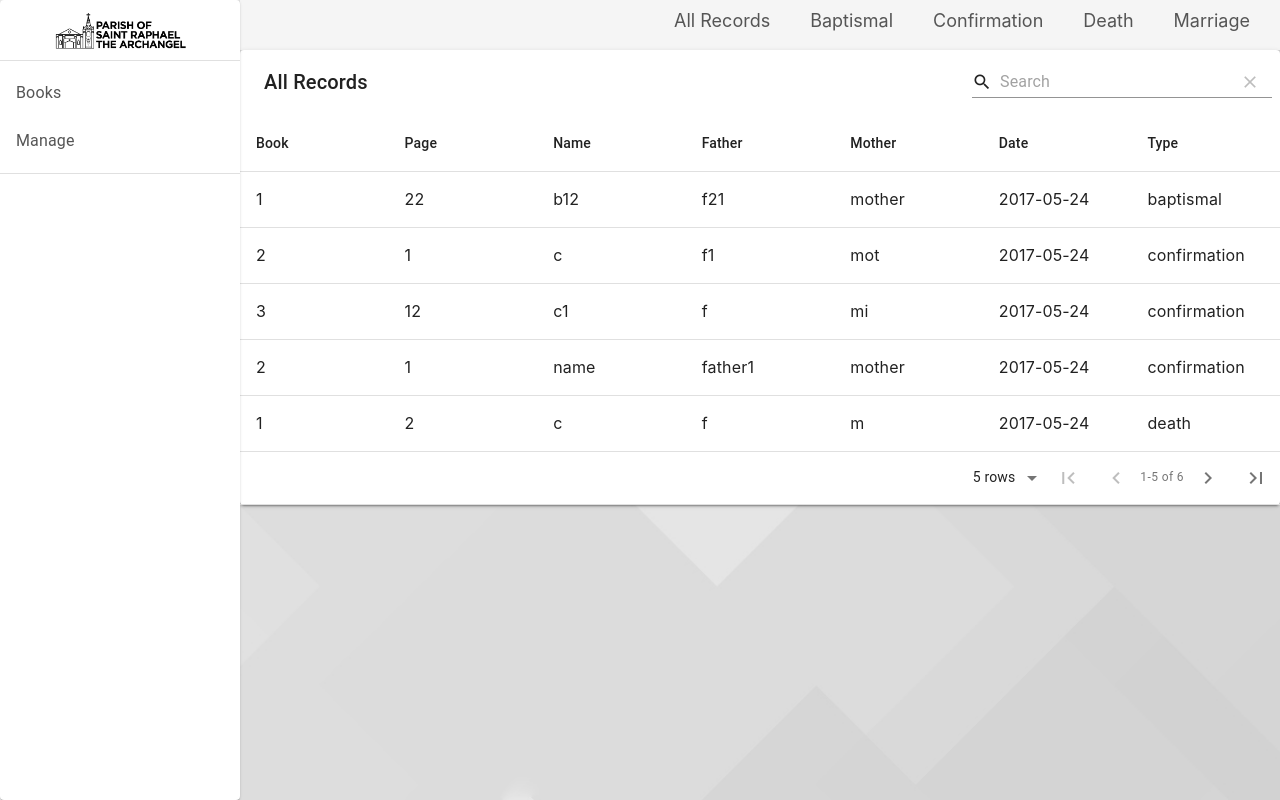
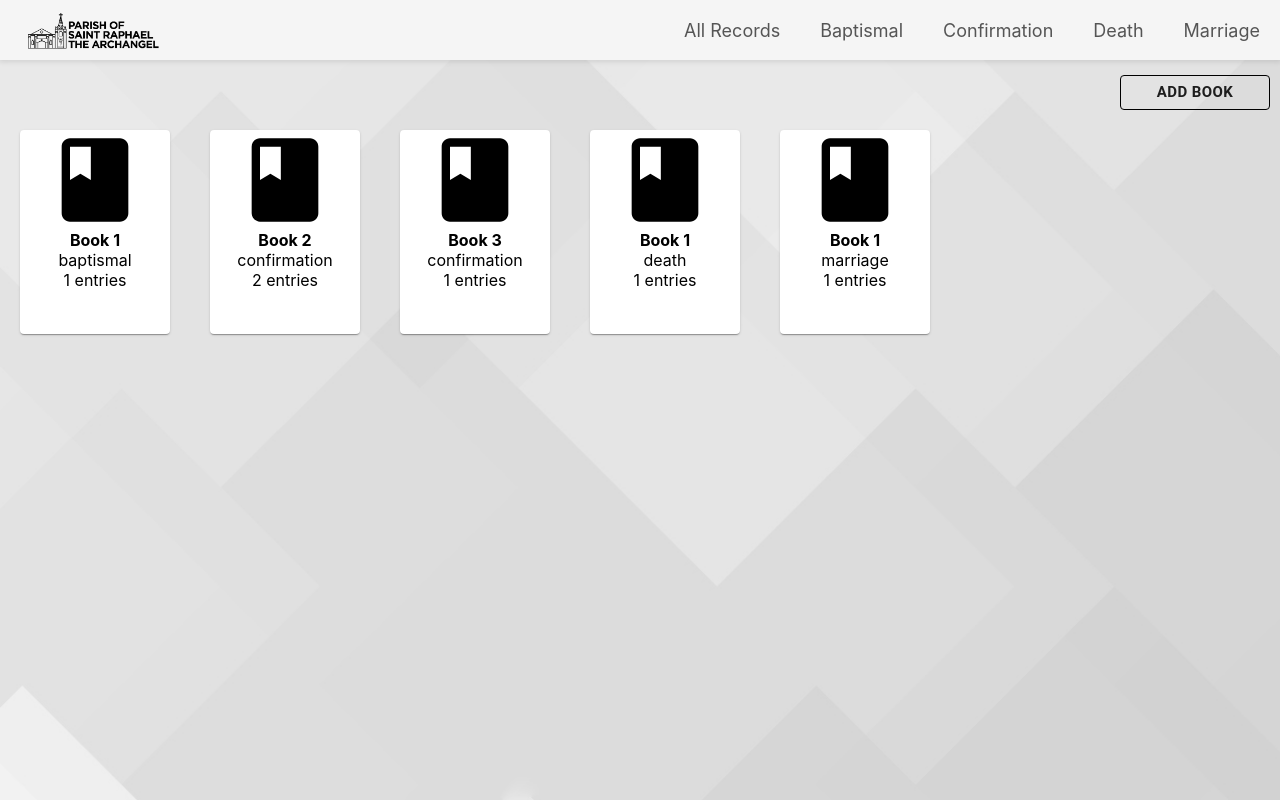
Before and after one commit to julesballaran/pms-react, a React (Create React App) app: page / in a window 1280 px wide. Built offline with nearby package versions, Linux system fonts and the light colour scheme; data requests are answered from the project's data file.

Commit message:
remove side nav

```diff
--- a/db.json
+++ b/db.json
@@ -36,7 +36,7 @@
       "id": 1,
       "book": "1",
       "type": "baptismal",
-      "page": "22",
+      "page": "2",
       "no": "11",
       "name": "b12",
       "father": "f21",
--- a/src/App.css
+++ b/src/App.css
@@ -1,5 +1,5 @@
 .nav {
-  height: 50px;
+  height: auto;
   background: whitesmoke;
   box-shadow: 0 1px 5px 1px rgba(0, 0, 0, 0.1);
 }
@@ -8,7 +8,6 @@
   display: flex;
   justify-content: flex-end;
   align-items: center;
-  padding: 10px;
 }
 
 .nav .link-wrap a {
@@ -41,7 +40,8 @@
 
 .logo {
   display: flex;
-  justify-content: center;
+  flex-wrap: nowrap;
+  margin-right: auto;
 }
 
 .logo img {
--- a/src/App.js
+++ b/src/App.js
@@ -3,7 +3,6 @@ import { BrowserRouter } from 'react-router-dom'
 import background from './img/grid2bg.jpg'
 import './App.css';
 import Header from './components/Header/Header'
-import Sidenav from './components/Sidenav/Sidenav'
 import Routes from './routes'
 import axios from 'axios'
 import Loader from './loader'
@@ -52,9 +51,12 @@ function App() {
   return (
     <BrowserRouter>
       {loaded ?
-      <div style={{display: 'flex', backgroundImage: `url(${background})`, backgroundSize: 'cover'}}>
-        <Sidenav />
-        <div style={{display: 'flex', flexDirection: 'column', maxWidth: 'calc(100% - 240px)', minWidth: 'calc(100% - 240px)',}}>
+        <div style={{
+          display: 'flex',
+          flexDirection: 'column',
+          height: 'auto', width: '100%', minHeight: '100vh',
+          backgroundImage: `url(${background})`,
+          backgroundSize: 'cover'}}>
           <Header />
           <Routes
             baptismal={baptismal}
@@ -65,7 +67,6 @@ function App() {
             loaded={loaded}
           />
         </div>
-      </div>
       :
       <Loader text={'fetching data...'}/>
       }
--- a/src/components/Books/components/DisplayBooks.js
+++ b/src/components/Books/components/DisplayBooks.js
@@ -1,5 +1,4 @@
 import React, { useState, useEffect } from 'react'
-import {ExcelRenderer, OutTable} from 'react-excel-renderer';
 import { Link } from 'react-router-dom'
 import axios from 'axios'
 import {
@@ -21,7 +20,6 @@ export default function DisplayBooks(props) {
   const { bookList, baptismal, confirmation, death, marriage, fetchData } = props
   const [delDialog, setDelDialog] = useState(false)
   const [imp, setImp] = useState(false)
-  const [back, setBack] = useState(false)
   const [delBook, setDelBook] = useState({})
   const [selectedBook, setSelectedBook] = useState({})
 
--- a/src/components/Header/Header.js
+++ b/src/components/Header/Header.js
@@ -1,11 +1,17 @@
 import React from 'react'
 import { Link } from 'react-router-dom'
+import logo from './../../img/st_raphael_logo_dark.png'
 
 export default function Header (){
   return (
     <nav className="nav">
       <div className="link-wrap">
-        <Link to='/' className='links'>All Records</Link>
+        <Link to='/' style={{marginRight: 'auto'}}>
+          <div className="logo">
+            <img src={logo} alt=''/>
+          </div>
+        </Link>
+        <Link to='/all' className='links'>All Records</Link>
         <Link to='/baptismal' className='links'>Baptismal</Link>
         <Link to='/confirmation' className='links'>Confirmation</Link>
         <Link to='/death' className='links'>Death</Link>
--- a/src/components/Sidenav/Sidenav.js
+++ /dev/null
@@ -1,18 +0,0 @@
-import React from 'react'
-import { Link } from 'react-router-dom'
-import Paper from '@material-ui/core/Paper';
-import logo from './../../img/st_raphael_logo_dark.png'
-import SidenavList from './SidenavList'
-
-export default function Sidenav() {
-  return (
-    <Paper className="sidenav">
-      <Link to='/'>
-        <div className="logo">
-          <img src={logo} alt=''/>
-        </div>
-      </Link>
-      <SidenavList />
-    </Paper>
-  )
-}
--- a/src/components/Sidenav/SidenavList.js
+++ /dev/null
@@ -1,27 +0,0 @@
-import React from 'react'
-import { Link } from 'react-router-dom'
-import List from '@material-ui/core/List';
-import ListItem from '@material-ui/core/ListItem';
-import ListItemText from '@material-ui/core/ListItemText';
-import Divider from '@material-ui/core/Divider';
-
-export default function SidenavList(){
-  return (
-    <React.Fragment>
-      <Divider />
-      <List component="nav" aria-label="Main mailbox folders">
-        <Link to='/books'>
-          <ListItem button >
-            <ListItemText primary="Books" />
-          </ListItem>
-        </Link>
-        <Link to='/manage'>
-          <ListItem button>
-            <ListItemText primary="Manage" />
-          </ListItem>
-        </Link>
-      </List>
-      <Divider />
-    </React.Fragment>
-  )
-}
--- a/src/routes.js
+++ b/src/routes.js
@@ -14,6 +14,18 @@ export default function Routes(props) {
   return (
     <Switch>
       <Route exact path='/'
+        render={(props)=>
+          <Books
+            {...props}
+            baptismal={baptismal}
+            confirmation={confirmation}
+            death={death}
+            marriage={marriage}
+            loaded={loaded}
+          />
+        }
+      />
+      <Route path='/all'
         render={(props) =>
           <AllRecords
             {...props}
@@ -97,18 +109,6 @@ export default function Routes(props) {
           />
         }
       />
-      <Route path='/books'
-        render={(props)=>
-          <Books
-            {...props}
-            baptismal={baptismal}
-            confirmation={confirmation}
-            death={death}
-            marriage={marriage}
-            loaded={loaded}
-          />
-        }
-      />
       <Route path='/manage' component={Manage}/>
     </Switch>
   )
```
Also changed, not shown: 1 other file (tests, documents, lock files or other folders).
